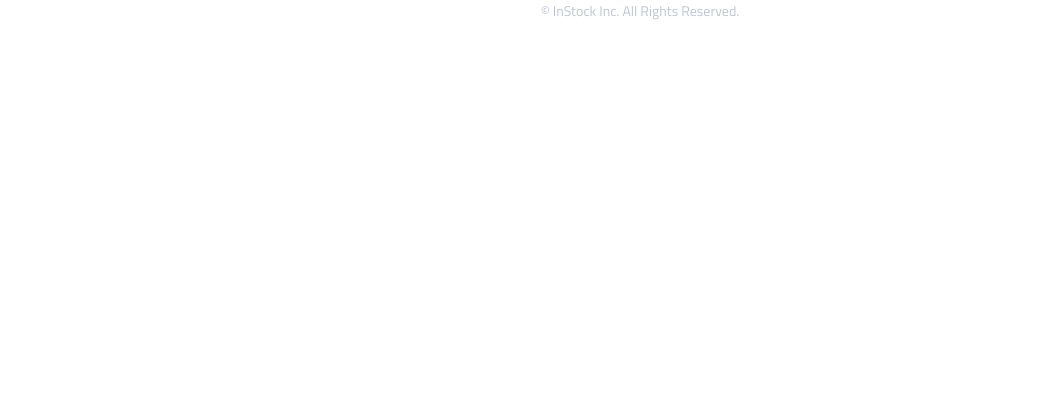
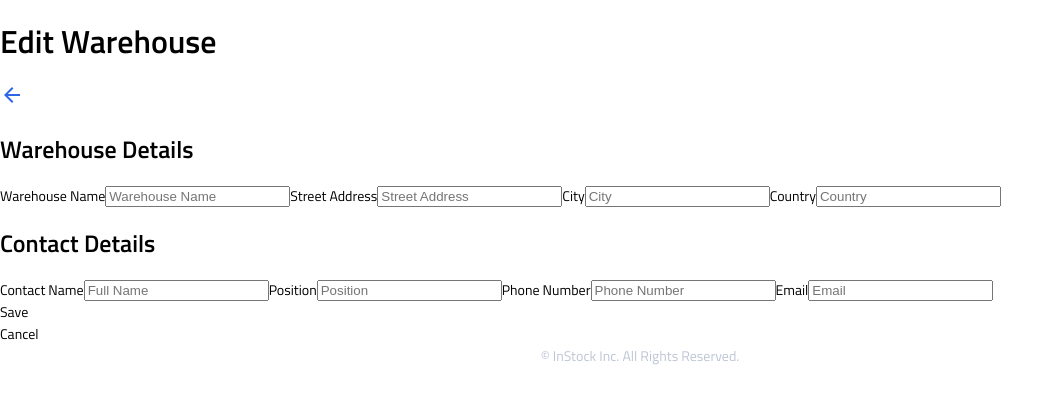
Before and after one commit to Muudy12/golden-lions-InStock, a React (Vite) app: page /warehouses/1/edit in a window 1280 px wide. Shown: the top 402 px of the page, without its empty margins (0-1064 px from the left). Built offline with nearby package versions, Linux system fonts and the light colour scheme; a web font is replaced by a local one.

Commit message:
create initial html structure for warehouses edit page

```diff
--- a/src/pages/Warehouses/EditWarehouse/EditWarehouse.jsx
+++ b/src/pages/Warehouses/EditWarehouse/EditWarehouse.jsx
@@ -1,11 +1,103 @@
 import React from 'react'
+import { ReactSVG } from "react-svg";
+import ArrowBackIcon from "../../../assets/icons/arrow_back-24px.svg"
 import './EditWarehouse.scss'
 
 function EditWarehouse() {
   return (
-    <div>
+    <div className="edit">
+      <div className="edit__header">
+        <h1 className="edit__header-title">Edit Warehouse</h1>
+        <ReactSVG className="edit__header-icon" src={ArrowBackIcon} />
+      </div>
+      <form className="edit__form">
+        <div className="edit__form-warehouse">
+          <h2 className="edit__form-warehouse-title">Warehouse Details</h2>
+          <label className="edit__form-warehouse-label" htmlFor="edit__form-warehouse-name">Warehouse Name</label>
+          <input
+            className="edit__form-warehouse-name"
+            id="edit__form-warehouse-name"
+            type="text"
+            placeholder="Warehouse Name"
+            name="name"
+          />
+          <label className="edit__form-warehouse-label" htmlFor="edit__form-warehouse-street">Street Address</label>
+          <input
+            className="edit__form-warehouse-street"
+            id="edit__form-warehouse-street"
+            type="text"
+            placeholder="Street Address"
+            name="street"
+          />
+          <label className="edit__form-warehouse-label" htmlFor="edit__form-warehouse-city">City</label>
+          <input
+            className="edit__form-warehouse-city"
+            id="edit__form-warehouse-city"
+            type="text"
+            placeholder="City"
+            name="city"
+          />
+          <label className="edit__form-warehouse-label" htmlFor="edit__form-warehouse-country">Country</label>
+          <input
+            className="edit__form-warehouse-country"
+            id="edit__form-warehouse-country"
+            type="text"
+            placeholder="Country"
+            name="country"
+          />
+        </div>
 
-    </div>
+
+
+
+
+
+
+        <div className="edit__form-contact">
+        <h2 className="edit__form-contact-title">Contact Details</h2>
+          <label className="edit__form-contact-label" htmlFor="edit__form-contact-name">Contact Name</label>
+          <input
+            className="edit__form-contact-name"
+            id="edit__form-contact-name"
+            type="text"
+            placeholder="Full Name"
+            name="name"
+          />
+
+          <label className="edit__form-contact-label" htmlFor="edit__form-contact-position">Position</label>
+          <input
+            className="edit__form-contact-position"
+            id="edit__form-contact-position"
+            type="text"
+            placeholder="Position"
+            name="position"
+          />
+
+          <label className="edit__form-contact-label" htmlFor="edit__form-contact-phone">Phone Number</label>
+          <input
+            className="edit__form-contact-phone"
+            id="edit__form-contact-phone"
+            type="text"
+            placeholder="Phone Number"
+            name="phone"
+          />
+
+          <label className="edit__form-contact-label" htmlFor="edit__form-contact-email">Email</label>
+          <input
+            className="edit__form-contact-email"
+            id="edit__form-contact-email"
+            type="text"
+            placeholder="Email"
+            name="email"
+          />
+        </div>
+        <div className="edit__form-buttons">
+          <div className="edit__form-buttons-save">Save</div>
+          <div className="edit__form-buttons-cancel">Cancel</div>
+        </div>
+
+      </form>
+    </div >
   )
 }
 
```
